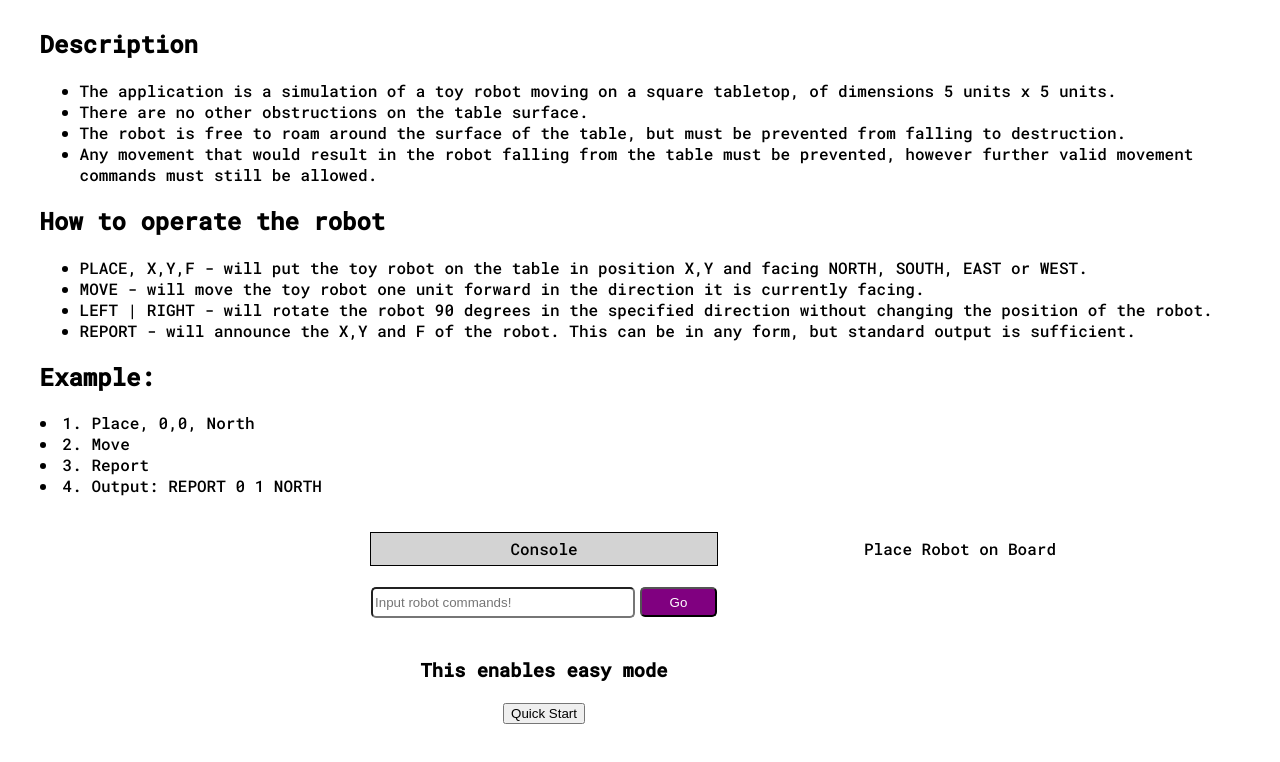
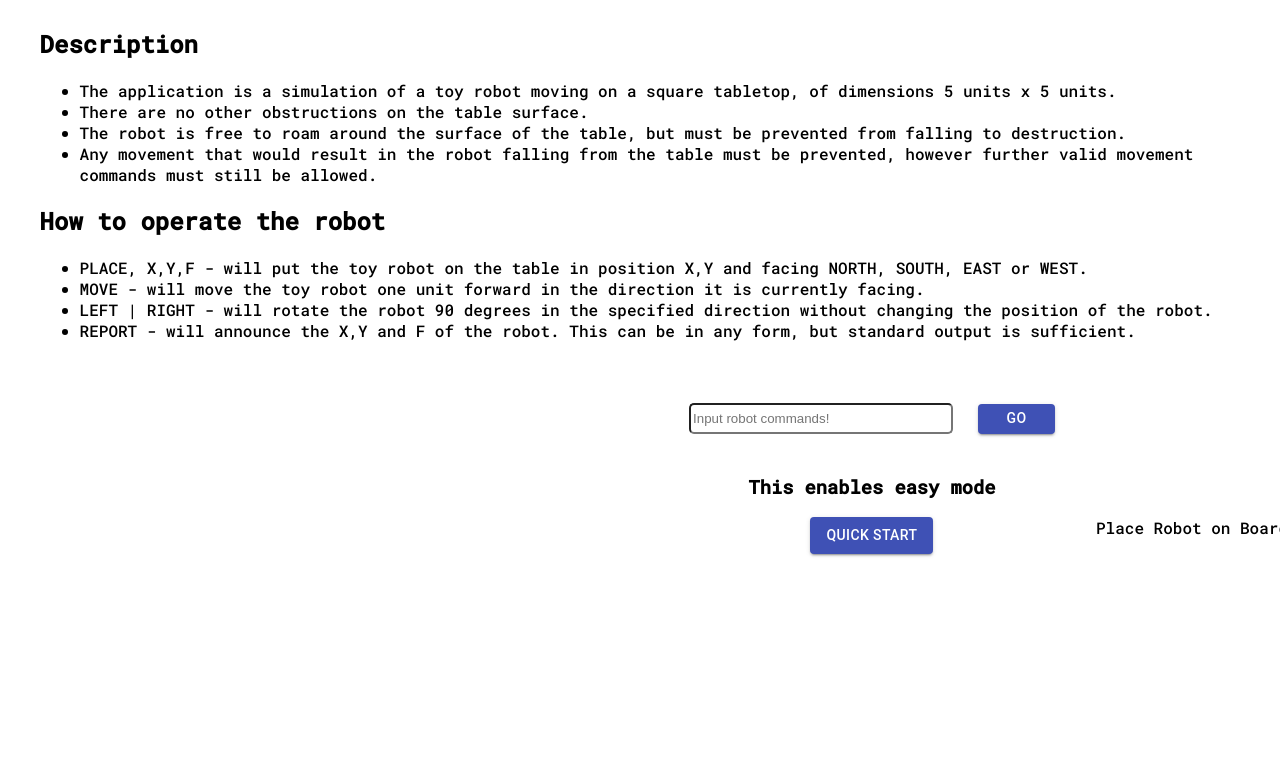
Before and after one commit to pvahanian/ToyRobotv2, a React (Create React App) app: page / in a window 1280 px wide. Shown: the top 762 px of the page. Built offline with nearby package versions, Linux system fonts and the light colour scheme.

Commit message:
Small styling on page

```diff
--- a/src/App.css
+++ b/src/App.css
@@ -14,19 +14,19 @@
   margin-top: 2%;
   display: flex;
   width: 100%;
-  justify-content: space-evenly;
+  justify-content: flex-start;
 }
 .inputBox {
   width: 20vw;
   height: 25px;
   border-radius: 5px;
+  margin-right: 25px;
 }
 .goButton {
   width: 6vw;
   height: 30px;
   background-color: purple;
   color: white;
-  margin-left: 5px;
   border-radius: 5px;
 }
 
@@ -35,9 +35,11 @@
 }
 .displays {
   display: flex;
+  justify-content: end;
+  width: 100vw;
 }
 .displaySpacer {
-  width: 50vw;
+  width: 35vw;
 }
 .console {
   background-color: lightgrey;
@@ -60,10 +62,15 @@
 }
 
 .square{
-  width: 30px;
-  height: 30px;
-  border: 1px solid black;
+  width: 60px;
+  height: 60px;
+  border: 2px solid darkgrey;
+  padding: 3px;
 }
 #board{
   display: flex;
 }
+#showInfo{
+  display: flex;
+  flex-direction: column-reverse;
+}
--- a/src/App.js
+++ b/src/App.js
@@ -44,11 +44,6 @@ function App() {
             any form, but standard output is sufficient.
           </li>
         </ul>
-        <h2 className="title-id">Example:</h2>
-          <li> 1. Place, 0,0, North</li>
-          <li> 2. Move </li>
-          <li> 3. Report </li>
-          <li> 4. Output: REPORT 0 1 NORTH</li>
       </div>
       <div id="bottomHalf">
         <div>
--- a/src/components/InputForm.tsx
+++ b/src/components/InputForm.tsx
@@ -5,6 +5,7 @@
  */
 
 import React, { useState, FormEvent } from "react";
+import Button from "@material-ui/core/Button";
 import Console from "./Console";
 import Board from "./Board";
 
@@ -35,15 +36,20 @@ const InputForm: React.FC = () => {
     e.preventDefault();
     setOldLocation(String(robotData.x) + String(robotData.y));
     // console.log(input==="Place, 0,0, north")
-    setRobotData(initInputChecker(splitInputString(input, robotData),oldLocation));
+    setRobotData(
+      initInputChecker(splitInputString(input, robotData), oldLocation)
+    );
     setInput("");
   };
   const handleDefault = () => {
     setOldLocation(String(robotData.x) + String(robotData.y));
-    setRobotData(initInputChecker(splitInputString("Place, 0,0, north", robotData),oldLocation));
+    setRobotData(
+      initInputChecker(
+        splitInputString("Place, 0,0, north", robotData),
+        oldLocation
+      )
+    );
   };
-
-
 
   /**
    * Function: handleChange
@@ -57,7 +63,6 @@ const InputForm: React.FC = () => {
   return (
     <div className="displays">
       <div className="displaySpacer">
-        <Console robotData={robotData} />
         <br></br>
         <form onSubmit={handleSubmit}>
           <input
@@ -68,16 +73,34 @@ const InputForm: React.FC = () => {
             value={input}
             placeholder="Input robot commands!"
           />
-          <button className="goButton">Go</button>
+          <Button variant="contained" color="primary" className="goButton">
+            Go
+          </Button>
         </form>
-      <br/>
-      <h3>This enables easy mode</h3>
-      <button className="quickStart" onClick={handleDefault} >Quick Start</button>
+        <br />
+        <h3>This enables easy mode</h3>
+        <Button
+          variant="contained"
+          color="primary"
+          className="quickStart"
+          onClick={handleDefault}
+        >
+          Quick Start
+        </Button>
       </div>
-      <div id="board"></div>
-      <Board robotData={robotData} oldLocation={oldLocation} />
+      <div id="showInfo">
+        {/* <Console robotData={robotData} /> */}
+        <div id="board"></div>
+        <Board robotData={robotData} oldLocation={oldLocation} />
+      </div>
     </div>
   );
 };
 
 export default InputForm;
+
+{/* <h2 className="title-id">Example:</h2>
+          <li> 1. Place, 0,0, North</li>
+          <li> 2. Move </li>
+          <li> 3. Report </li>
+          <li> 4. Output: REPORT 0 1 NORTH</li> */}
--- a/src/utils/renderBoard.tsx
+++ b/src/utils/renderBoard.tsx
@@ -12,7 +12,6 @@ const cols = tableDimension.y;
 
 export default function renderBoard(board: any) {
   let boardCheck = document.getElementsByClassName("row");
-
   if (boardCheck.length === 0) {
     let rowCounter = 0;
     for (let i = 0; i < rows; ++i) {
```
